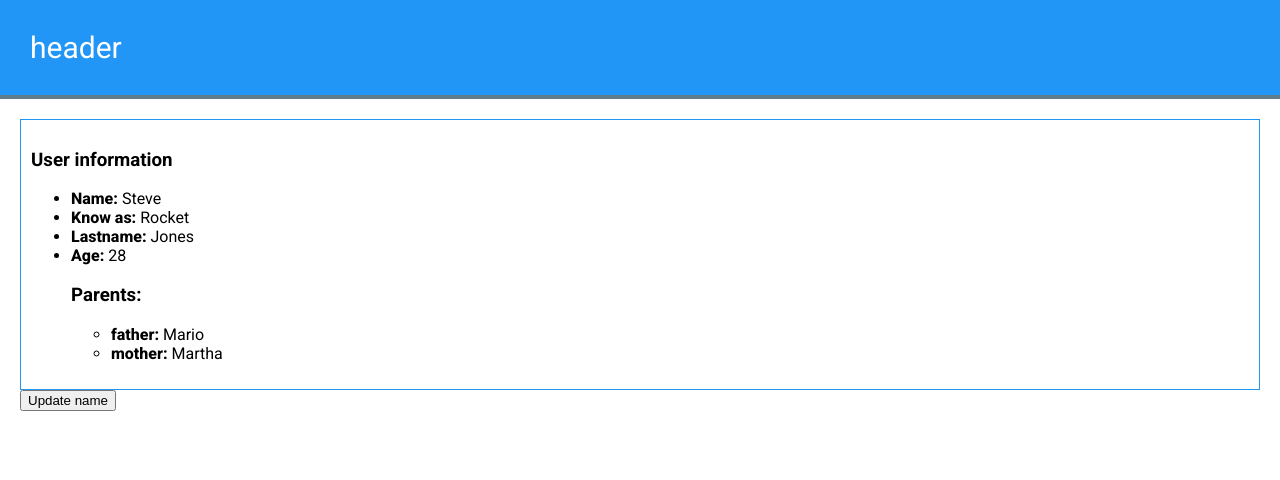
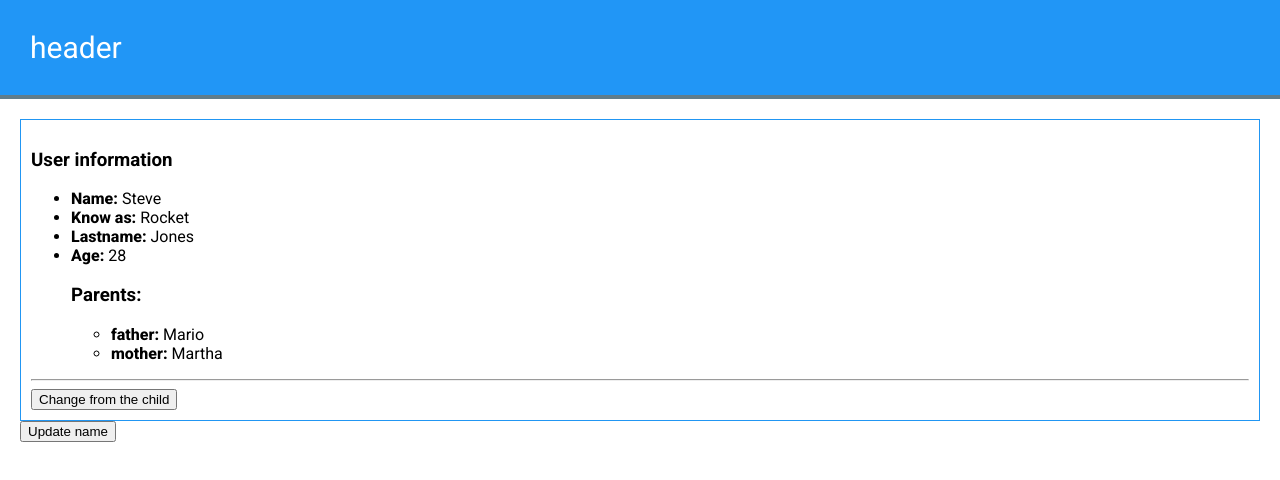
Before and after one commit to ferlobo1985/UDMY-VUE25-Comps-project, a Vue app: page / in a window 1280 px wide. Shown: the top 480 px of the page. Built offline with nearby package versions, Linux system fonts and the light colour scheme.

Commit message:
07-Custom events part one
07-Custom events part one

```diff
--- a/src/App.vue
+++ b/src/App.vue
@@ -7,6 +7,7 @@
                 :userLastname="data.lastname"
                 :userAge="data.age"
                 :userParents="data.parents"
+                @update-lastname="data.lastname = $event"
             />
             <button @click="updateName">Update name</button>
         </div>
--- a/src/components/User/Profile.vue
+++ b/src/components/User/Profile.vue
@@ -13,17 +13,22 @@
                 </li>
             </ul>
         </ul>
+        <hr/>
+        <button @click="emit('update-lastname','Michaelson')">Change from the child</button>
     </div>
 </template>
 
 <script setup>
+    const emit = defineEmits(['update-lastname'])
     const props = defineProps({
         alsoKnownAs:String,
         userLastname:String,
         userAge: Number,
         userParents: Object
     })
-    const name = 'Steve'
+    const name = 'Steve';
+
+
 </script>
 
 <style scoped>
```
